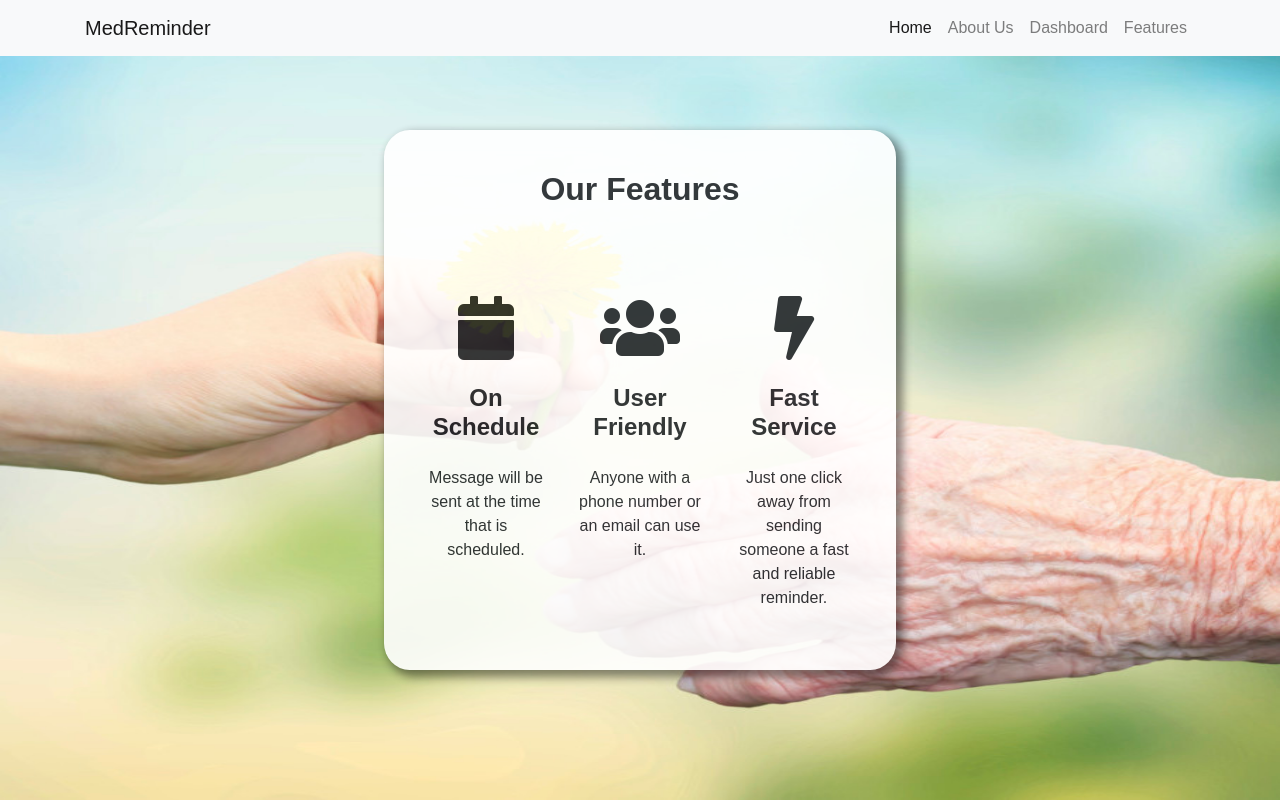
After one commit to veromejia/testing, a Flask app: page /features in a window 1280 px wide. The commit adds this page. Run offline with Flask 2, Linux system fonts and the light colour scheme; some libraries are stand-ins or nearby versions.

Commit message:
features

```diff
--- a/app.py
+++ b/app.py
@@ -74,5 +74,10 @@ def dashboard(patientID,taskID):
 def about():
     return render_template('about.html')
 
+
+@app.route('/features', methods=['POST', 'GET'])
+def features():
+    return render_template('features.html')
+
 if __name__ == "__main__":
     app.run(host='0.0.0.0',port=5000)
--- a/templates/dashboard.html
+++ b/templates/dashboard.html
@@ -1,6 +1,5 @@
 {%extends "layout.html"%}
 {% block content %}
-
 
     <form action="/dashboard" method="POST">
             <div class="box" style="opacity:0.9">
--- /dev/null
+++ b/templates/features.html
@@ -0,0 +1,49 @@
+{%extends "layout.html"%}
+{% block content %}
+<form action="" method='POST'>
+    <main class="mt-5">
+        <div class="box">
+            <!--Section: Best Features-->
+            <!--Section: Best Features-->
+            <section id="best-features" class="text-center">
+                <!-- Heading -->
+                <h2 class="mb-5 font-weight-bold" >Our Features</h2>
+                <!--Grid row-->
+                <div class="row d-flex justify-content-center mb-4">
+                    <!--Grid column-->
+                    <div class="col-md-8">
+                        <!-- Description -->
+                        <p class="grey-text"></p>
+                    </div>
+                    <!--Grid column-->
+                </div>
+                <!--Grid row-->
+                <!--Grid row-->
+                <div class="row">
+                    <!--Grid column-->
+                    <div class="col-md-4 mb-5">
+                        <i class="fa fa-calendar fa-4x orange-text"></i>
+                        <h4 class="my-4 font-weight-bold">On Schedule</h4>
+                        <p class="grey-text">Message will be sent at the time that is scheduled.</p>
+                    </div>
+                    <!--Grid column-->
+                    <!--Grid column-->
+                    <div class="col-md-4 mb-1">
+                        <i class="fa fa-users fa-4x orange-text" aria-hidden="true"></i>
+                        <h4 class="my-4 font-weight-bold">User Friendly</h4>
+                        <p class="grey-text">Anyone with a phone number or an email can use it.</p>
+                    </div>
+                    <div class="col-md-4 mb-1">
+                        <i class="fa fa-bolt fa-4x orange-text" aria-hidden="true"></i>
+                        <h4 class="my-4 font-weight-bold">Fast Service</h4>
+                        <p class="grey-text">Just one click away from sending someone a fast and reliable reminder.</p>
+                    </div>
+                </div>
+                <!--Grid row-->
+            </section>
+            <!--Section: Best Features-->
+        </div>
+    </main>
+    <!--Main layout-->
+</form>
+{%endblock content%}
--- a/templates/layout.html
+++ b/templates/layout.html
@@ -43,6 +43,9 @@
                     <li class="nav-item">
                         <a class="nav-link" href={{ url_for('dashboard')}}>Dashboard</a>
                     </li>
+                    <li class="nav-item">
+                        <a class="nav-link" href={{ url_for('features')}}>Features</a>
+                    </li>
                 </ul>
             </div>
         </div>
--- a/templates/welcome.html
+++ b/templates/welcome.html
@@ -1,11 +1,6 @@
 {%extends "layout.html"%}
 {% block content %}
   <form action="" method='POST'>
-    <nav class="navbar navbar-light bg-light">
-      <a class="navbar-brand" href={{ url_for('home') }}>
-        <i class="fas fa-home"></i>
-      </a>
-    </nav>
     <div class="box">
       <h1>
         <font face="bradley hand" color="red">Welcome to Demo of MedReminder</font>
```
Also changed, not shown: TaskManager/job.py (+4 -4 lines).
